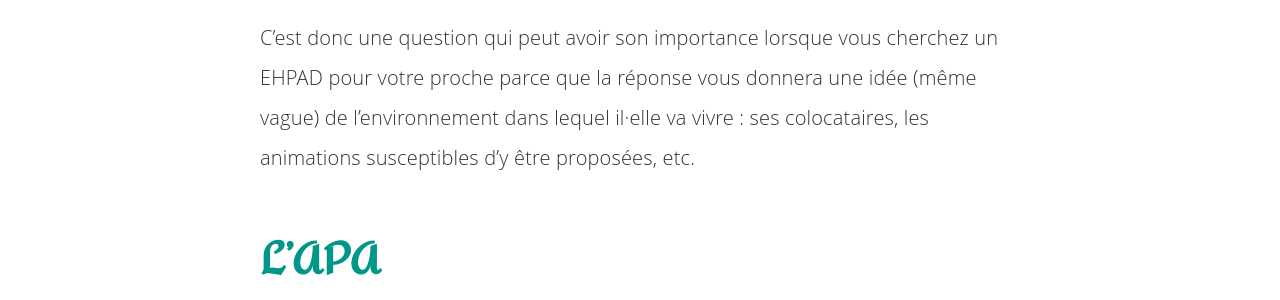
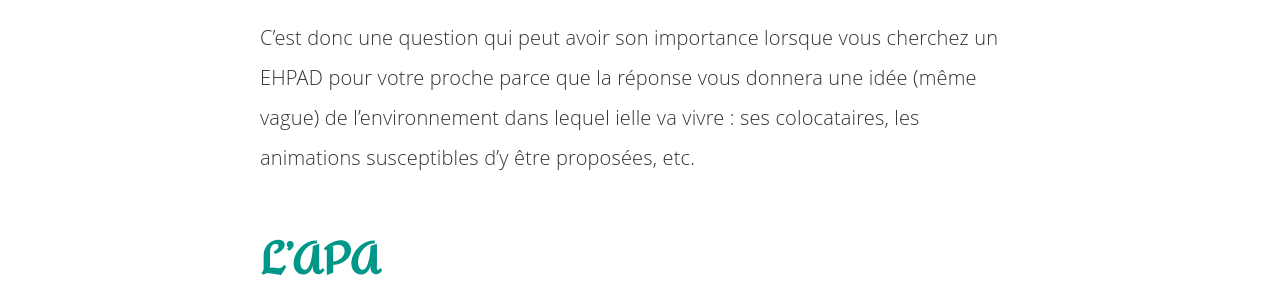
Before and after one commit to Libelilou/libelilou.github.io, a Jekyll site: the page built from _posts/divers/2017-10-30-ehpad.1.md, in a window 1280 px wide and 900 px high, scrolled down 6836 px. Shown: the part 236-536 px from the top of the window. Built offline with Jekyll 4.4.1, drawn with Linux system fonts in a browser that asks for light colours; comment, search, counter and statistics services are not loaded; some of the changed text lies outside the part shown.

Commit message:
Rétablissement des tournures inclusives ayant la préférence de @libellule

```diff
--- a/_posts/divers/2017-10-30-ehpad.1.md
+++ b/_posts/divers/2017-10-30-ehpad.1.md
@@ -80,7 +80,7 @@
 
 On peut également agréger les GMP des établissements d'un département pour obtenir une moyenne de moyenne, même si comme toutes les moyennes, elle a ses limites. Par exemple, en Dordogne où je travaille actuellement, la politique du Conseil Départemental incitant fortement le maintien à domicile, le GMP moyen des établissements est de 763, ce qui est déjà beaucoup ! Du coup, la moyenne de durée de séjour est assez courte (en gros : les résidents rentrent très dépendants et sont donc rapidement en fin de vie).
 
-C'est donc une question qui peut avoir son importance lorsque vous cherchez un EHPAD pour votre proche parce que la réponse vous donnera une idée (même vague) de l'environnement dans lequel il·elle va vivre : ses colocataires, les animations susceptibles d'y être proposées, etc.
+C'est donc une question qui peut avoir son importance lorsque vous cherchez un EHPAD pour votre proche parce que la réponse vous donnera une idée (même vague) de l'environnement dans lequel ielle va vivre : ses colocataires, les animations susceptibles d'y être proposées, etc.
 
 # L'APA
 
```
Also changed, not shown: other parts of _posts/divers/2017-10-30-ehpad.1.md (+1 -1 lines).
